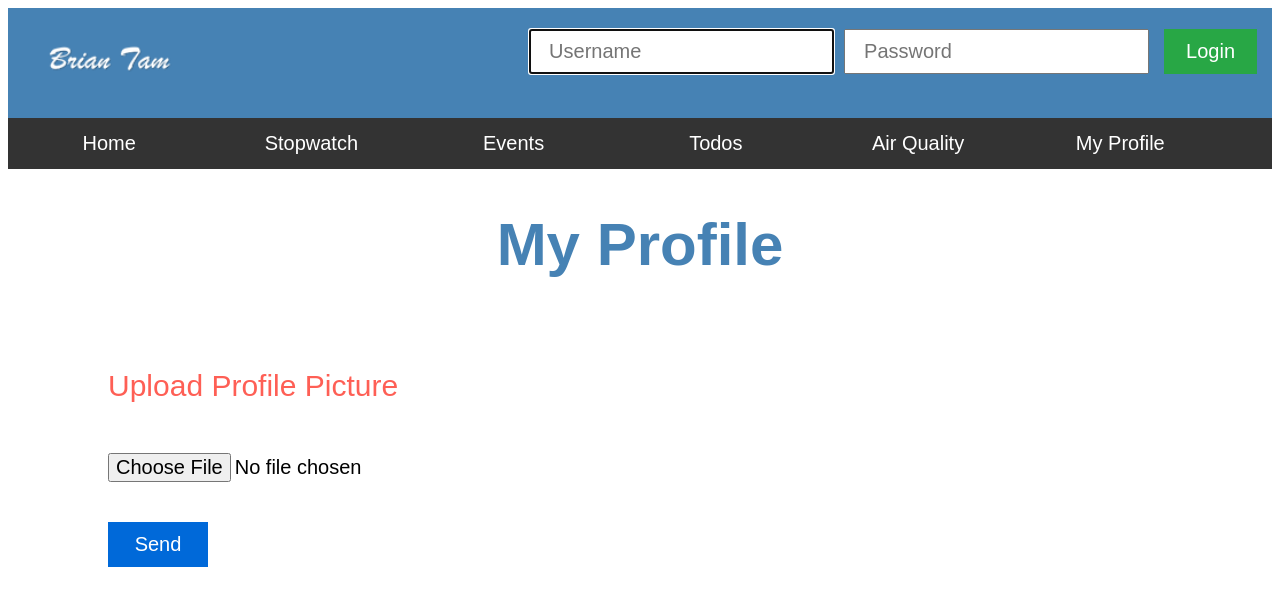
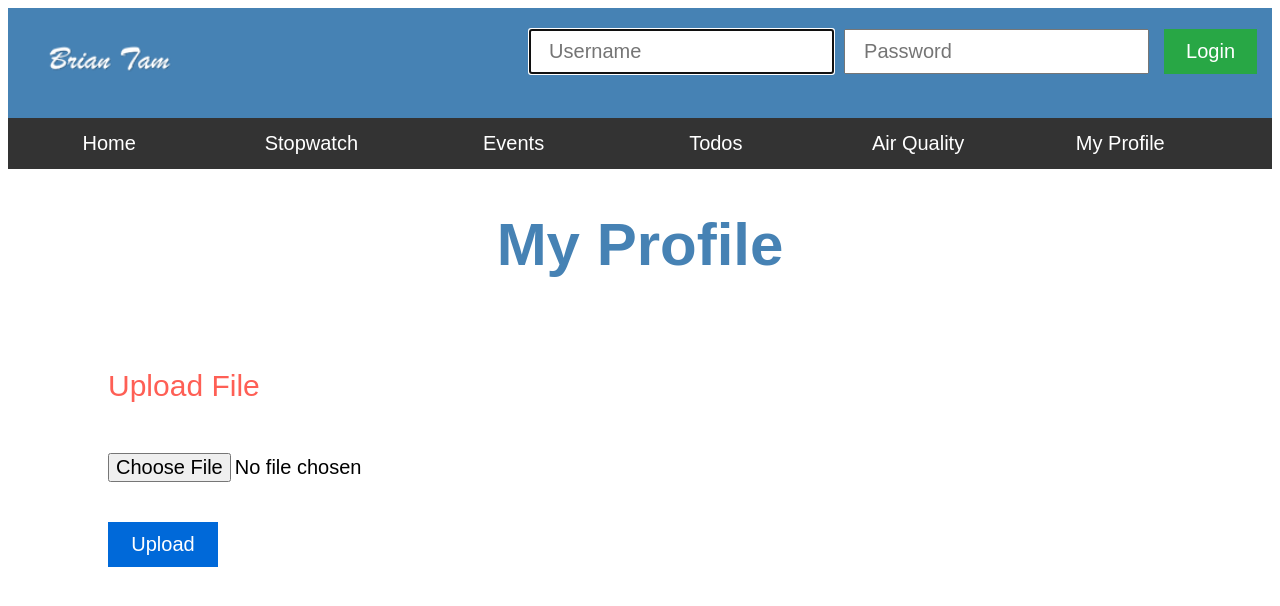
Before and after one commit to briantam23/utilities-app, a React app: page /#/my-profile in a window 1280 px wide. Shown: the top 606 px of the page. Built offline with nearby package versions, Linux system fonts and the light colour scheme; sample sign-in values are in the browser's storage.

Commit message:
Updated AWS LESS

```diff
--- a/src/components/profile/aws/AWS.js
+++ b/src/components/profile/aws/AWS.js
@@ -45,14 +45,14 @@ class AWS extends Component {
         const { success, error } = this.state;
         return (
             <form onSubmit={ submitFile } className={ style.awsForm }>
-                <label htmlFor='picture' className={ style.awsLabel }>Upload Profile Picture</label>
+                <label htmlFor='file' className={ style.awsLabel }>Upload File</label>
                 <input
                     onChange={ handleFileUpload }
                     type='file'
                     className={ style.awsUpload }
-                    name='picture'
+                    name='file'
                     />
-                <button className={ style.awsButton }>Send</button>
+                <button className={ style.awsButton }>Upload</button>
             {
                 success || error ? (
                     <div
--- a/src/components/profile/aws/aws.less
+++ b/src/components/profile/aws/aws.less
@@ -21,7 +21,7 @@
         margin-left: 100px;
         padding: 11px 22px;
         font-size: @font-size;
-        width: 100px;
+        width: 110px;
         background-color: #0069d9;
     }
     /* .awsButton:hover { background-color: #23933d; } */
@@ -38,7 +38,8 @@
 
     .awsError {
         .awsSuccess;
+
         background-color: #FE5F55;
-        width: 225px;
+        width: 210px;
     }
 }
```
